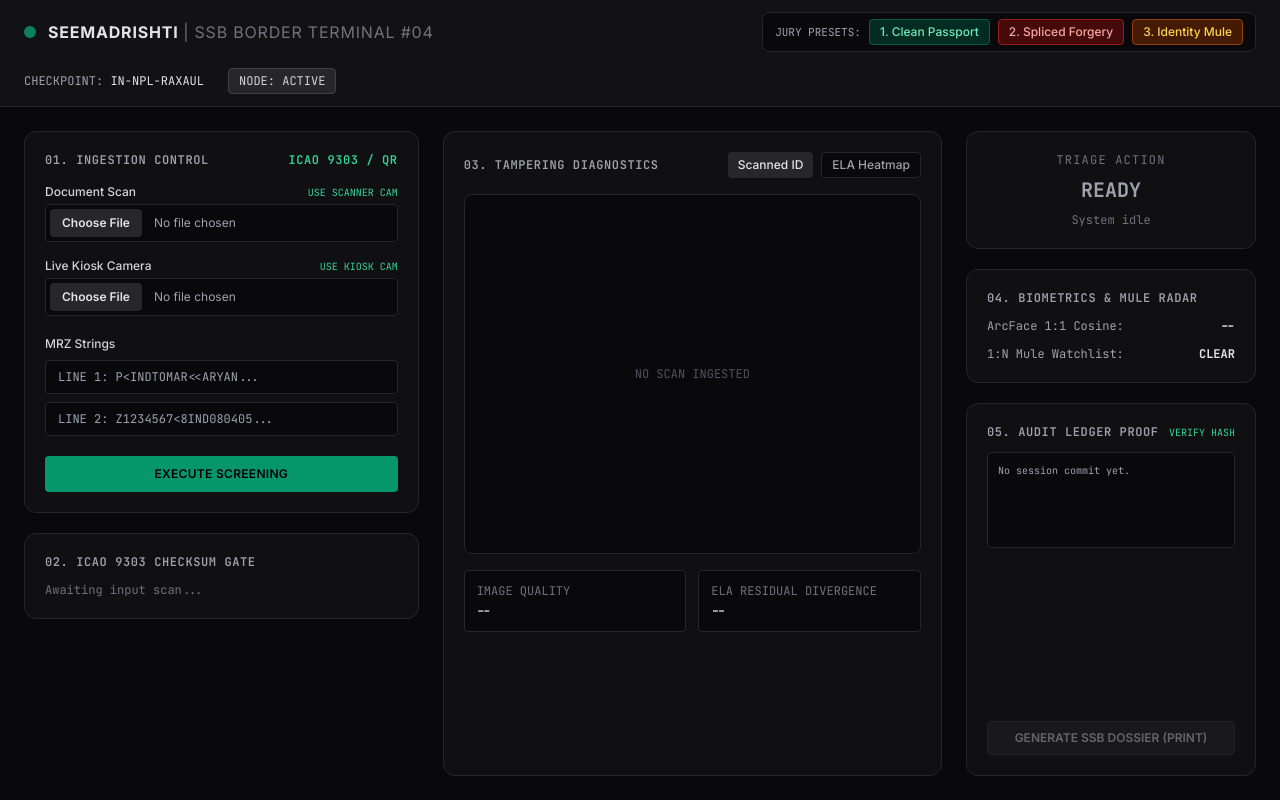
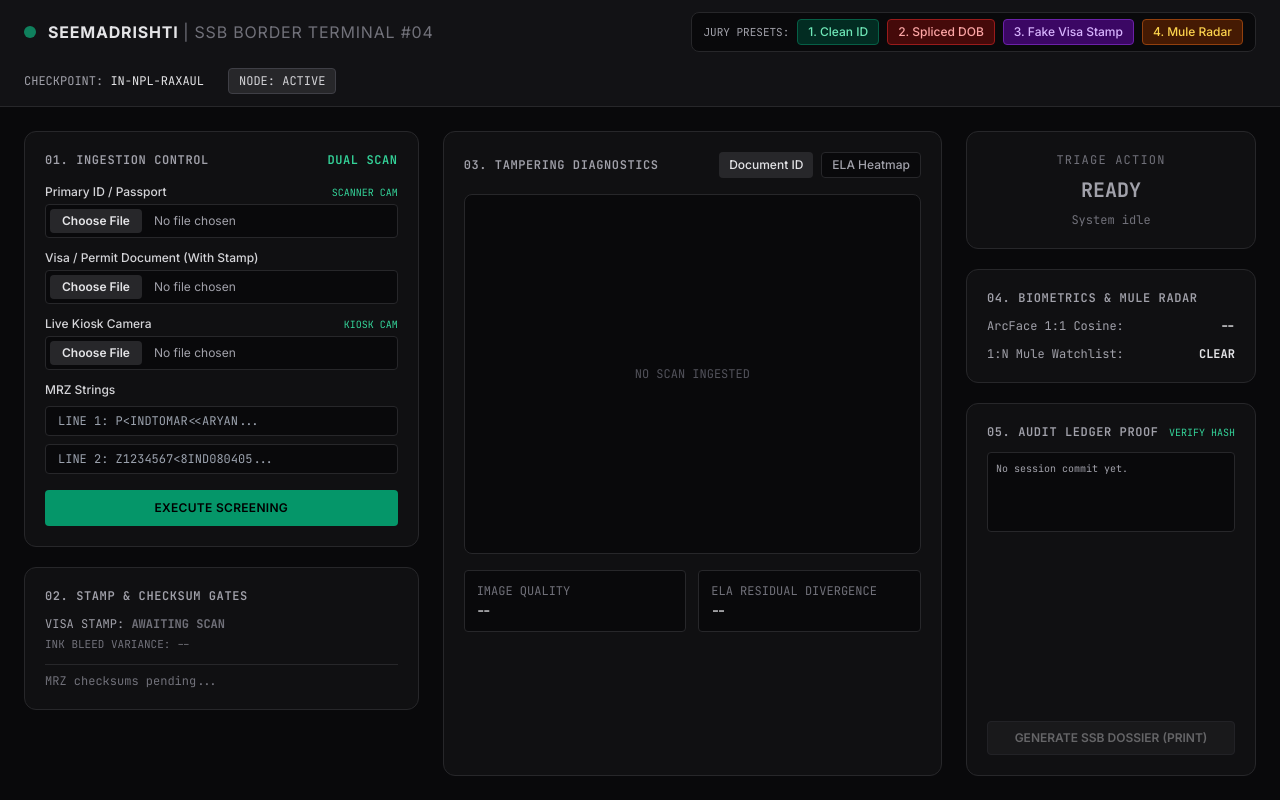
Before and after one commit to Tomar-Jii/seemadrishti, a FastAPI app: page / in a window 1280 px wide. Run offline with FastAPI, Linux system fonts and the light colour scheme; some libraries are stand-ins or nearby versions.

Commit message:
Add Visa Stamp Forensics Engine, Web Audio alert klaxon, and Dual-scan pipeline

```diff
--- a/app/main.py
+++ b/app/main.py
@@ -9,12 +9,13 @@ from app.engine.quality import QualityGate
 from app.engine.forensics import ForensicsEngine
 from app.engine.mrz import MRZValidator
 from app.engine.biometrics import BiometricsEngine
+from app.engine.stamp_forensics import VisaStampForensics
 from app.core.crypto_audit import CryptoAuditLogger
 
 app = FastAPI(
     title="SeemaDrishti - Border Security Core API",
-    description="Automated AI fake document, forensic tampering and biometric verification engine for SSB border checkposts.",
-    version="2.2.0"
+    description="Automated AI fake document, stamp forensics and biometric verification engine for SSB border checkposts.",
+    version="2.3.0"
 )
 
 app.add_middleware(
@@ -28,6 +29,7 @@ app.add_middleware(
 quality_gate = QualityGate()
 forensics = ForensicsEngine()
 biometrics = BiometricsEngine()
+stamp_forensics = VisaStampForensics()
 
 TEMPLATE_PATH = os.path.join(os.path.dirname(__file__), "templates", "dashboard.html")
 
@@ -55,6 +57,7 @@ def verify_audit_ledger(session_id: str):
 @app.post("/api/v1/screen-traveler")
 async def screen_traveler(
     document_image: UploadFile = File(...),
+    visa_image: Optional[UploadFile] = File(None),
     live_face_image: Optional[UploadFile] = File(None),
     mrz_line1: Optional[str] = Form(None),
     mrz_line2: Optional[str] = Form(None),
@@ -67,18 +70,17 @@ async def screen_traveler(
     if simulated_preset == "TAMPERED":
         q_res = {"passed": True, "variance_score": 182.4, "reason": "Clear"}
         mrz_res = {
-            "valid": False,
-            "type": "ICAO_TD3_PASSPORT",
-            "passport_number": "P8921443",
-            "dob": "980512",
-            "checksums_passed": {"passport": True, "dob": False, "expiry": True}
+            "valid": False, "type": "ICAO_TD3_PASSPORT", "passport_number": "P8921443",
+            "dob": "980512", "checksums_passed": {"passport": True, "dob": False, "expiry": True}
         }
         f_res = forensics.compute_ela_score(doc_bytes)
         f_res["tampering_detected"] = True
         f_res["ela_anomaly_score"] = 24.8
         f_res["bounding_boxes"] = [{"label": "Spliced Photo Boundary & Tampered DOB", "box": [22, 12, 68, 48]}]
+        stamp_res = {"stamp_detected": False, "tampering_detected": False, "status": "N/A"}
         face_score = 88.0
         mule_res = {"identity_mule_flag": False}
+
     elif simulated_preset == "MULE":
         q_res = {"passed": True, "variance_score": 164.0, "reason": "Clear"}
         mrz_res = MRZValidator.validate_type3_passport(
@@ -87,14 +89,32 @@ async def screen_traveler(
         )
         f_res = forensics.compute_ela_score(doc_bytes)
         f_res["tampering_detected"] = False
+        stamp_res = {"stamp_detected": False, "tampering_detected": False, "status": "N/A"}
         face_score = 94.2
         mule_res = {
-            "identity_mule_flag": True,
-            "matched_records_count": 2,
+            "identity_mule_flag": True, "matched_records_count": 2,
             "flagged_matches": [{"suspect_id": "WL-IND-2023-A09", "similarity": 0.912}]
         }
+
+    elif simulated_preset == "VISA_FORGERY":
+        q_res = {"passed": True, "variance_score": 195.0, "reason": "Clear"}
+        mrz_res = MRZValidator.validate_type3_passport(
+            "P<INDKACHER<<ARYAN<<<<<<<<<<<<<<<<<<<<<<<<<<",
+            "Z1234567<8IND0804051M2809214<<<<<<<<<<<<<<0"
+        )
+        f_res = forensics.compute_ela_score(doc_bytes)
+        stamp_res = {
+            "stamp_detected": True,
+            "tampering_detected": True,
+            "ink_bleed_variance": 198.4,
+            "edge_artifact_score": 182.2,
+            "status": "FORGED_DIGITAL_STAMP (UNNATURAL INK GRADIENT)"
+        }
+        face_score = 95.0
+        mule_res = {"identity_mule_flag": False}
+
     else:
-        # Standard Execution Pipeline
+        # Standard Dynamic Execution Pipeline
         q_res = quality_gate.evaluate(doc_bytes)
         if not q_res["passed"]:
             return {
@@ -110,6 +130,10 @@ async def screen_traveler(
 
         f_res = forensics.compute_ela_score(doc_bytes)
 
+        # Visa / Stamp Forensics check
+        stamp_bytes = await visa_image.read() if visa_image else doc_bytes
+        stamp_res = stamp_forensics.analyze_stamp_authenticity(stamp_bytes)
+
         face_score = 92.5
         mule_res = {"identity_mule_flag": False}
         if live_face_image:
@@ -120,12 +144,14 @@ async def screen_traveler(
 
     # Weighted Risk Scoring
     forensic_risk = 75.0 if f_res.get("tampering_detected") else 8.0
+    stamp_risk = 85.0 if stamp_res.get("tampering_detected") else 0.0
     mrz_risk = 0.0 if mrz_res.get("valid", True) else 85.0
     bio_risk = (100.0 - face_score) if face_score < 70.0 else 5.0
     if mule_res.get("identity_mule_flag"):
         bio_risk += 60.0
 
-    total_risk = round(0.4 * forensic_risk + 0.3 * mrz_risk + 0.3 * bio_risk, 2)
+    # 35% Doc Forensics, 20% Stamp, 25% MRZ, 20% Biometrics
+    total_risk = round(0.35 * forensic_risk + 0.20 * stamp_risk + 0.25 * mrz_risk + 0.20 * bio_risk, 2)
 
     if total_risk < 25.0:
         triage = "AUTO_CLEAR"
@@ -150,6 +176,7 @@ async def screen_traveler(
         "quality_gate": q_res,
         "mrz_validation": mrz_res,
         "forensics": f_res,
+        "stamp_forensics": stamp_res,
         "biometrics": {
             "face_match_score": face_score,
             "mule_detection": mule_res
--- a/app/templates/dashboard.html
+++ b/app/templates/dashboard.html
@@ -27,12 +27,13 @@
       </h1>
     </div>
 
-    <!-- 1-Click Preset Demo Injector for Grand Finale -->
+    <!-- 1-Click Preset Demo Injector -->
     <div class="flex items-center gap-2 bg-zinc-950 px-3 py-1.5 rounded-lg border border-zinc-800">
       <span class="text-[11px] mono text-zinc-400">JURY PRESETS:</span>
-      <button onclick="runPreset('CLEAN')" class="text-xs px-2.5 py-1 bg-emerald-950 text-emerald-300 hover:bg-emerald-900 border border-emerald-800 rounded font-medium">1. Clean Passport</button>
-      <button onclick="runPreset('TAMPERED')" class="text-xs px-2.5 py-1 bg-red-950 text-red-300 hover:bg-red-900 border border-red-800 rounded font-medium">2. Spliced Forgery</button>
-      <button onclick="runPreset('MULE')" class="text-xs px-2.5 py-1 bg-amber-950 text-amber-300 hover:bg-amber-900 border border-amber-800 rounded font-medium">3. Identity Mule</button>
+      <button onclick="runPreset('CLEAN')" class="text-xs px-2.5 py-1 bg-emerald-950 text-emerald-300 hover:bg-emerald-900 border border-emerald-800 rounded font-medium">1. Clean ID</button>
+      <button onclick="runPreset('TAMPERED')" class="text-xs px-2.5 py-1 bg-red-950 text-red-300 hover:bg-red-900 border border-red-800 rounded font-medium">2. Spliced DOB</button>
+      <button onclick="runPreset('VISA_FORGERY')" class="text-xs px-2.5 py-1 bg-purple-950 text-purple-300 hover:bg-purple-900 border border-purple-800 rounded font-medium">3. Fake Visa Stamp</button>
+      <button onclick="runPreset('MULE')" class="text-xs px-2.5 py-1 bg-amber-950 text-amber-300 hover:bg-amber-900 border border-amber-800 rounded font-medium">4. Mule Radar</button>
     </div>
 
     <div class="flex items-center gap-6 text-xs mono text-zinc-400">
@@ -44,46 +45,55 @@
   <!-- Main Grid -->
   <main class="flex-1 p-6 grid grid-cols-1 lg:grid-cols-12 gap-6 max-w-[1800px] w-full mx-auto">
 
-    <!-- Left Column: Ingestion & Cameras (4 cols) -->
+    <!-- Left Column: Ingestion & Dual Documents (4 cols) -->
     <div class="lg:col-span-4 flex flex-col gap-5">
       <div class="bg-zinc-900/50 border border-zinc-800 rounded-xl p-5 flex flex-col gap-4">
         <h2 class="text-xs font-semibold uppercase tracking-wider text-zinc-400 mono flex items-center justify-between">
           <span>01. Ingestion Control</span>
-          <span class="text-emerald-400">ICAO 9303 / QR</span>
+          <span class="text-emerald-400">DUAL SCAN</span>
         </h2>
 
-        <form id="screenForm" class="flex flex-col gap-4">
+        <form id="screenForm" class="flex flex-col gap-3">
           <div>
             <div class="flex justify-between items-center mb-1">
-              <label class="text-xs font-medium text-zinc-300">Document Scan</label>
-              <button type="button" onclick="startWebcam('doc')" class="text-[10px] text-emerald-400 hover:underline mono">USE SCANNER CAM</button>
+              <label class="text-xs font-medium text-zinc-300">Primary ID / Passport</label>
+              <button type="button" onclick="startWebcam('doc')" class="text-[10px] text-emerald-400 hover:underline mono">SCANNER CAM</button>
             </div>
-            <input type="file" id="docInput" accept="image/*" class="block w-full text-xs text-zinc-400 file:mr-3 file:py-1.5 file:px-3 file:rounded file:border-0 file:text-xs file:font-semibold file:bg-zinc-800 file:text-zinc-200 hover:file:bg-zinc-700 cursor-pointer bg-zinc-950 border border-zinc-800 rounded p-1">
+            <input type="file" id="docInput" accept="image/*" class="block w-full text-xs text-zinc-400 file:mr-3 file:py-1 file:px-3 file:rounded file:border-0 file:text-xs file:font-semibold file:bg-zinc-800 file:text-zinc-200 hover:file:bg-zinc-700 cursor-pointer bg-zinc-950 border border-zinc-800 rounded p-1">
+          </div>
+
+          <div>
+            <label class="block text-xs font-medium text-zinc-300 mb-1">Visa / Permit Document (With Stamp)</label>
+            <input type="file" id="visaInput" accept="image/*" class="block w-full text-xs text-zinc-400 file:mr-3 file:py-1 file:px-3 file:rounded file:border-0 file:text-xs file:font-semibold file:bg-zinc-800 file:text-zinc-200 hover:file:bg-zinc-700 cursor-pointer bg-zinc-950 border border-zinc-800 rounded p-1">
           </div>
 
           <div>
             <div class="flex justify-between items-center mb-1">
               <label class="text-xs font-medium text-zinc-300">Live Kiosk Camera</label>
-              <button type="button" onclick="startWebcam('face')" class="text-[10px] text-emerald-400 hover:underline mono">USE KIOSK CAM</button>
+              <button type="button" onclick="startWebcam('face')" class="text-[10px] text-emerald-400 hover:underline mono">KIOSK CAM</button>
             </div>
-            <input type="file" id="faceInput" accept="image/*" class="block w-full text-xs text-zinc-400 file:mr-3 file:py-1.5 file:px-3 file:rounded file:border-0 file:text-xs file:font-semibold file:bg-zinc-800 file:text-zinc-200 hover:file:bg-zinc-700 cursor-pointer bg-zinc-950 border border-zinc-800 rounded p-1">
+            <input type="file" id="faceInput" accept="image/*" class="block w-full text-xs text-zinc-400 file:mr-3 file:py-1 file:px-3 file:rounded file:border-0 file:text-xs file:font-semibold file:bg-zinc-800 file:text-zinc-200 hover:file:bg-zinc-700 cursor-pointer bg-zinc-950 border border-zinc-800 rounded p-1">
           </div>
 
-          <div class="grid grid-cols-1 gap-2 pt-1">
+          <div class="grid grid-cols-1 gap-2">
             <label class="block text-xs font-medium text-zinc-300">MRZ Strings</label>
-            <input type="text" id="mrz1" placeholder="Line 1: P<INDTOMAR<<ARYAN..." class="w-full text-xs mono px-3 py-2 bg-zinc-950 border border-zinc-800 rounded focus:border-emerald-500 outline-none text-zinc-200 uppercase">
-            <input type="text" id="mrz2" placeholder="Line 2: Z1234567<8IND080405..." class="w-full text-xs mono px-3 py-2 bg-zinc-950 border border-zinc-800 rounded focus:border-emerald-500 outline-none text-zinc-200 uppercase">
+            <input type="text" id="mrz1" placeholder="Line 1: P<INDTOMAR<<ARYAN..." class="w-full text-xs mono px-3 py-1.5 bg-zinc-950 border border-zinc-800 rounded focus:border-emerald-500 outline-none text-zinc-200 uppercase">
+            <input type="text" id="mrz2" placeholder="Line 2: Z1234567<8IND080405..." class="w-full text-xs mono px-3 py-1.5 bg-zinc-950 border border-zinc-800 rounded focus:border-emerald-500 outline-none text-zinc-200 uppercase">
           </div>
 
           <button type="submit" id="submitBtn" class="w-full text-xs py-2.5 bg-emerald-600 hover:bg-emerald-500 rounded font-semibold text-black tracking-wide mt-1">EXECUTE SCREENING</button>
         </form>
       </div>
 
-      <!-- MRZ Status Block -->
+      <!-- Stamp & MRZ Status Block -->
       <div class="bg-zinc-900/50 border border-zinc-800 rounded-xl p-5 flex flex-col gap-3">
-        <h3 class="text-xs font-semibold uppercase tracking-wider text-zinc-400 mono">02. ICAO 9303 Checksum Gate</h3>
-        <div id="mrzDetails" class="text-xs mono text-zinc-500 space-y-1">
-          Awaiting input scan...
+        <h3 class="text-xs font-semibold uppercase tracking-wider text-zinc-400 mono">02. Stamp & Checksum Gates</h3>
+        <div id="stampDetails" class="text-xs mono text-zinc-400">
+          <div>VISA STAMP: <span id="stampVerdict" class="text-zinc-500 font-bold">AWAITING SCAN</span></div>
+          <div class="text-[11px] text-zinc-500 mt-1">INK BLEED VARIANCE: <span id="stampBleed">--</span></div>
+        </div>
+        <div id="mrzDetails" class="text-xs mono text-zinc-500 border-t border-zinc-800 pt-2 space-y-0.5">
+          MRZ checksums pending...
         </div>
       </div>
     </div>
@@ -94,7 +104,7 @@
         <div class="flex items-center justify-between">
           <h2 class="text-xs font-semibold uppercase tracking-wider text-zinc-400 mono">03. Tampering Diagnostics</h2>
           <div class="flex gap-2">
-            <button id="tabDoc" onclick="toggleView('doc')" class="text-xs px-2.5 py-1 bg-zinc-800 text-zinc-200 rounded font-medium">Scanned ID</button>
+            <button id="tabDoc" onclick="toggleView('doc')" class="text-xs px-2.5 py-1 bg-zinc-800 text-zinc-200 rounded font-medium">Document ID</button>
             <button id="tabEla" onclick="toggleView('ela')" class="text-xs px-2.5 py-1 bg-zinc-950 text-zinc-400 rounded font-medium border border-zinc-800">ELA Heatmap</button>
           </div>
         </div>
@@ -121,7 +131,7 @@
       </div>
     </div>
 
-    <!-- Right Column: Triage, Biometrics & Dossier (3 cols) -->
+    <!-- Right Column: Triage & Alarms (3 cols) -->
     <div class="lg:col-span-3 flex flex-col gap-5">
       <div id="triageCard" class="bg-zinc-900/50 border border-zinc-800 rounded-xl p-5 flex flex-col items-center justify-center text-center gap-2">
         <span class="text-xs mono uppercase text-zinc-500 tracking-widest">Triage Action</span>
@@ -146,10 +156,9 @@
           <h3 class="text-xs font-semibold uppercase tracking-wider text-zinc-400 mono">05. Audit Ledger Proof</h3>
           <button onclick="verifyLedgerLive()" class="text-[10px] mono text-emerald-400 hover:underline">VERIFY HASH</button>
         </div>
-        <div id="auditBox" class="text-[10px] mono bg-zinc-950 p-2.5 rounded border border-zinc-800 text-zinc-400 break-all h-24 overflow-y-auto">
+        <div id="auditBox" class="text-[10px] mono bg-zinc-950 p-2 rounded border border-zinc-800 text-zinc-400 break-all h-20 overflow-y-auto">
           No session commit yet.
         </div>
-        <!-- Dossier Export Button -->
         <button id="dossierBtn" onclick="openDossierModal()" disabled class="w-full text-xs py-2 bg-zinc-800 hover:bg-zinc-700 disabled:opacity-40 disabled:cursor-not-allowed rounded font-semibold text-zinc-200 border border-zinc-700 mt-auto">
           GENERATE SSB DOSSIER (PRINT)
         </button>
@@ -158,7 +167,7 @@
 
   </main>
 
-  <!-- Hidden Printable Incident Dossier Modal -->
+  <!-- Dossier Modal -->
   <div id="dossierModal" class="fixed inset-0 bg-black/80 backdrop-blur-sm z-50 hidden flex items-center justify-center p-4">
     <div class="bg-zinc-900 border border-zinc-700 rounded-xl max-w-xl w-full p-6 text-zinc-100 flex flex-col gap-4">
       <div id="dossierPrintArea" class="space-y-4">
@@ -191,19 +200,56 @@
   <script>
     let currentSessionData = null;
 
+    // Tactical Web Audio API Alert Synthesizer
+    function playTacticalAudio(type) {
+      try {
+        const audioCtx = new (window.AudioContext || window.webkitAudioContext)();
+        const osc = audioCtx.createOscillator();
+        const gain = audioCtx.createGain();
+        osc.connect(gain);
+        gain.connect(audioCtx.destination);
+
+        if (type === 'ALERT') {
+          // Double Klaxon High Pitch Alert for Critical Forgery
+          osc.type = 'sawtooth';
+          osc.frequency.setValueAtTime(880, audioCtx.currentTime);
+          osc.frequency.exponentialRampToValueAtTime(440, audioCtx.currentTime + 0.35);
+          gain.gain.setValueAtTime(0.2, audioCtx.currentTime);
+          gain.gain.linearRampToValueAtTime(0.01, audioCtx.currentTime + 0.35);
+          osc.start();
+          osc.stop(audioCtx.currentTime + 0.35);
+        } else {
+          // Low Gentle Chirp for Auto-Clear Pass
+          osc.type = 'sine';
+          osc.frequency.setValueAtTime(520, audioCtx.currentTime);
+          osc.frequency.exponentialRampToValueAtTime(1040, audioCtx.currentTime + 0.15);
+          gain.gain.setValueAtTime(0.15, audioCtx.currentTime);
+          gain.gain.linearRampToValueAtTime(0.01, audioCtx.currentTime + 0.15);
+          osc.start();
+          osc.stop(audioCtx.currentTime + 0.15);
+        }
+      } catch(e) {}
+    }
+
     function runPreset(type) {
-      // Create lightweight synthetic SVG dummy document
       const canvas = document.createElement('canvas');
       canvas.width = 400; canvas.height = 260;
       const ctx = canvas.getContext('2d');
-      ctx.fillStyle = type === 'TAMPERED' ? '#451a1a' : '#1e293b';
+      ctx.fillStyle = type === 'TAMPERED' || type === 'VISA_FORGERY' ? '#451a1a' : '#1e293b';
       ctx.fillRect(0, 0, 400, 260);
       ctx.fillStyle = '#ffffff'; ctx.font = '16px monospace';
-      ctx.fillText("REPUBLIC OF INDIA - PASSPORT", 30, 40);
+      ctx.fillText("REPUBLIC OF INDIA - TRAVEL PERMIT", 30, 40);
       ctx.font = '12px monospace';
       ctx.fillText("NAME: ARYAN TOMAR", 30, 90);
-      ctx.fillText(type === 'TAMPERED' ? "DOB: 12/05/1998 [MODIFIED]" : "DOB: 05/04/2008", 30, 120);
-      ctx.fillText("PASSPORT: P8921443", 30, 150);
+      ctx.fillText(type === 'TAMPERED' ? "DOB: 12/05/1998 [FORGED]" : "DOB: 05/04/2008", 30, 120);
+      ctx.fillText("DOC: Z1234567", 30, 150);
+
+      // Draw synthetic purple visa consular stamp on canvas
+      ctx.strokeStyle = '#8b5cf6'; ctx.lineWidth = 3;
+      ctx.beginPath(); ctx.arc(320, 180, 45, 0, Math.PI * 2); ctx.stroke();
+      ctx.fillStyle = '#8b5cf6'; ctx.font = '9px monospace';
+      ctx.fillText("IMMIGRATION", 290, 175);
+      ctx.fillText("SSB CHECKED", 290, 190);
 
       canvas.toBlob(blob => {
         const file = new File([blob], "preset_doc.jpg", { type: "image/jpeg" });
@@ -232,13 +278,11 @@
       const tabDoc = document.getElementById('tabDoc');
       const tabEla = document.getElementById('tabEla');
       if(mode === 'doc') {
-        doc.classList.remove('hidden');
-        ela.classList.add('hidden');
+        doc.classList.remove('hidden'); ela.classList.add('hidden');
         tabDoc.className = "text-xs px-2.5 py-1 bg-zinc-800 text-zinc-200 rounded font-medium";
         tabEla.className = "text-xs px-2.5 py-1 bg-zinc-950 text-zinc-400 rounded font-medium border border-zinc-800";
       } else {
-        doc.classList.add('hidden');
-        ela.classList.remove('hidden');
+        doc.classList.add('hidden'); ela.classList.remove('hidden');
         tabEla.className = "text-xs px-2.5 py-1 bg-zinc-800 text-zinc-200 rounded font-medium";
         tabDoc.className = "text-xs px-2.5 py-1 bg-zinc-950 text-zinc-400 rounded font-medium border border-zinc-800";
       }
@@ -260,11 +304,14 @@
 
     async function executeScreening(presetMode) {
       const btn = document.getElementById('submitBtn');
-      btn.innerText = "RUNNING FAIL-FAST PIPELINE...";
+      btn.innerText = "SCREENING PIPELINE RUNNING...";
       btn.disabled = true;
 
       const fd = new FormData();
       fd.append('document_image', document.getElementById('docInput').files[0]);
+      if(document.getElementById('visaInput').files[0]) {
+        fd.append('visa_image', document.getElementById('visaInput').files[0]);
+      }
       if(document.getElementById('faceInput').files[0]) {
         fd.append('live_face_image', document.getElementById('faceInput').files[0]);
       }
@@ -292,7 +339,19 @@
           box.classList.add('hidden');
         }
 
-        // Triage Status Card
+        // Stamp Forensics Readout
+        if (data.stamp_forensics?.stamp_detected) {
+          const isStampTampered = data.stamp_forensics.tampering_detected;
+          document.getElementById('stampVerdict').innerText = isStampTampered ? "FORGERY DETECTED" : "GENUINE WET STAMP";
+          document.getElementById('stampVerdict').className = isStampTampered ? "text-red-400 font-bold" : "text-emerald-400 font-bold";
+          document.getElementById('stampBleed').innerText = data.stamp_forensics.ink_bleed_variance + " (Edge: " + data.stamp_forensics.edge_artifact_score + ")";
+        } else {
+          document.getElementById('stampVerdict').innerText = "NO VISIBLE STAMP";
+          document.getElementById('stampVerdict').className = "text-zinc-500 font-bold";
+          document.getElementById('stampBleed').innerText = "--";
+        }
+
+        // Triage Status Card & Tactical Audio Feedback
         const triageCard = document.getElementById('triageCard');
         const status = document.getElementById('triageStatus');
         const risk = document.getElementById('riskScore');
@@ -303,21 +362,22 @@
         if(data.triage_summary.indicator === 'GREEN') {
           triageCard.className = "bg-emerald-950/40 border border-emerald-500/60 rounded-xl p-5 flex flex-col items-center justify-center text-center gap-2";
           status.className = "text-xl font-bold mono text-emerald-400";
+          playTacticalAudio('CLEAR');
         } else if (data.triage_summary.indicator === 'AMBER') {
           triageCard.className = "bg-amber-950/40 border border-amber-500/60 rounded-xl p-5 flex flex-col items-center justify-center text-center gap-2";
           status.className = "text-xl font-bold mono text-amber-400";
         } else {
           triageCard.className = "bg-red-950/40 border border-red-500/60 rounded-xl p-5 flex flex-col items-center justify-center text-center gap-2";
           status.className = "text-xl font-bold mono text-red-400";
+          playTacticalAudio('ALERT');
         }
 
         // MRZ Status
         if(data.mrz_validation?.parsed !== false && data.mrz_validation?.passport_number) {
           const isV = data.mrz_validation.valid;
           document.getElementById('mrzDetails').innerHTML = `
-            <div class="text-zinc-300">DOC NO: ${data.mrz_validation.passport_number}</div>
-            <div class="text-zinc-300">DOB: ${data.mrz_validation.dob}</div>
-            <div class="${isV ? 'text-emerald-400' : 'text-red-400'} font-bold">CHECKSUM: ${isV ? '100% VALIDATED' : 'FAILED / TAMPERED DOB'}</div>
+            <div class="text-zinc-300">DOC: ${data.mrz_validation.passport_number} | DOB: ${data.mrz_validation.dob}</div>
+            <div class="${isV ? 'text-emerald-400' : 'text-red-400'} font-bold">CHECKSUM: ${isV ? '100% VALID' : 'TAMPERED / CHECKSUM MISMATCH'}</div>
           `;
         } else {
           document.getElementById('mrzDetails').innerText = "Manual Review / Non-MRZ Document";
@@ -338,7 +398,7 @@
         document.getElementById('dossierBtn').disabled = false;
 
       } catch (err) {
-        alert("Scan processing failed: " + err);
+        alert("Screening processing failed: " + err);
       } finally {
         btn.innerText = "EXECUTE SCREENING";
         btn.disabled = false;
```
Also changed, not shown: app/engine/stamp_forensics.py (added, +52 -0 lines).
